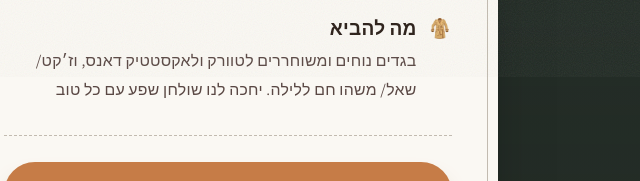
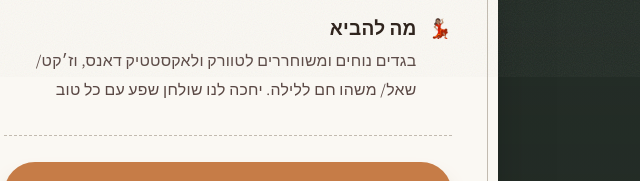
Before and after one commit to annabellememmi/Annabelle-workshops-retreats-1-on-1, a plain HTML site: page events/reconnect-nov-2026/confirmed.html in a window 1280 px wide. Shown: the part 723-904 px from the top of the page, 412-1052 px from the left. Drawn offline with Linux system fonts and the light colour scheme.

Commit message:
What to bring: dancing woman emoji
Co-Authored-By: Claude Opus 5.5 <noreply@anthropic.com>
Claude-Session: https://claude.ai/code/session_01Ur62TcEo8LSQkeiod8x8a5

```diff
--- a/events/reconnect-nov-2026/confirmed.html
+++ b/events/reconnect-nov-2026/confirmed.html
@@ -50,7 +50,7 @@
         <ul class="ticket__facts">
           <li><span>📅</span><span>יום חמישי, 19 בנובמבר<small>18:00-23:00</small></span></li>
           <li><span>📍</span><span>תלמי אלעזר<small>המיקום המדויק יישלח בקבוצת העדכונים בסמוך לאירוע</small></span></li>
-          <li><span>🧥</span><span>מה להביא<small>בגדים נוחים ומשוחררים לטוורק ולאקסטטיק דאנס, וז׳קט/ שאל/ משהו חם ללילה. יחכה לנו שולחן שפע עם כל טוב</small></span></li>
+          <li><span>💃🏽</span><span>מה להביא<small>בגדים נוחים ומשוחררים לטוורק ולאקסטטיק דאנס, וז׳קט/ שאל/ משהו חם ללילה. יחכה לנו שולחן שפע עם כל טוב</small></span></li>
         </ul>
         <hr class="ticket__divider">
         <div class="actions">
```
Also changed, not shown: events/reconnect-nov-2026/ready.html (+1 -1 lines).
